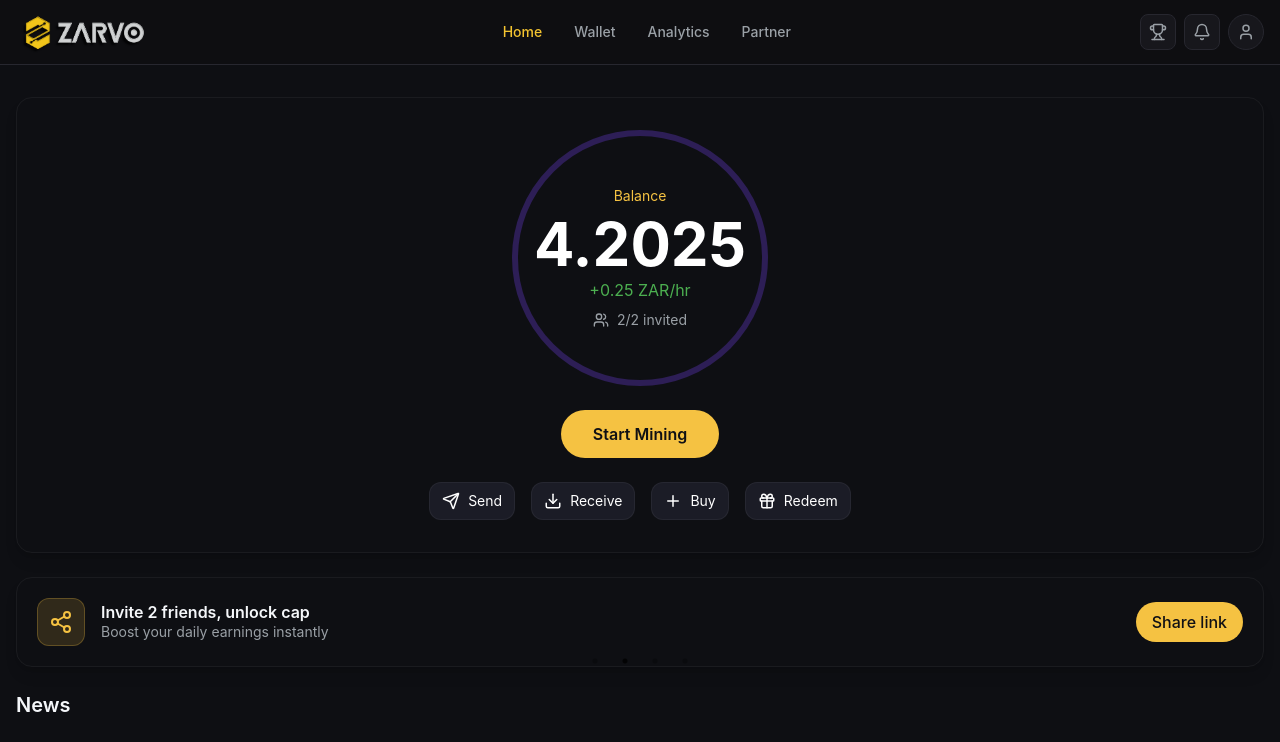
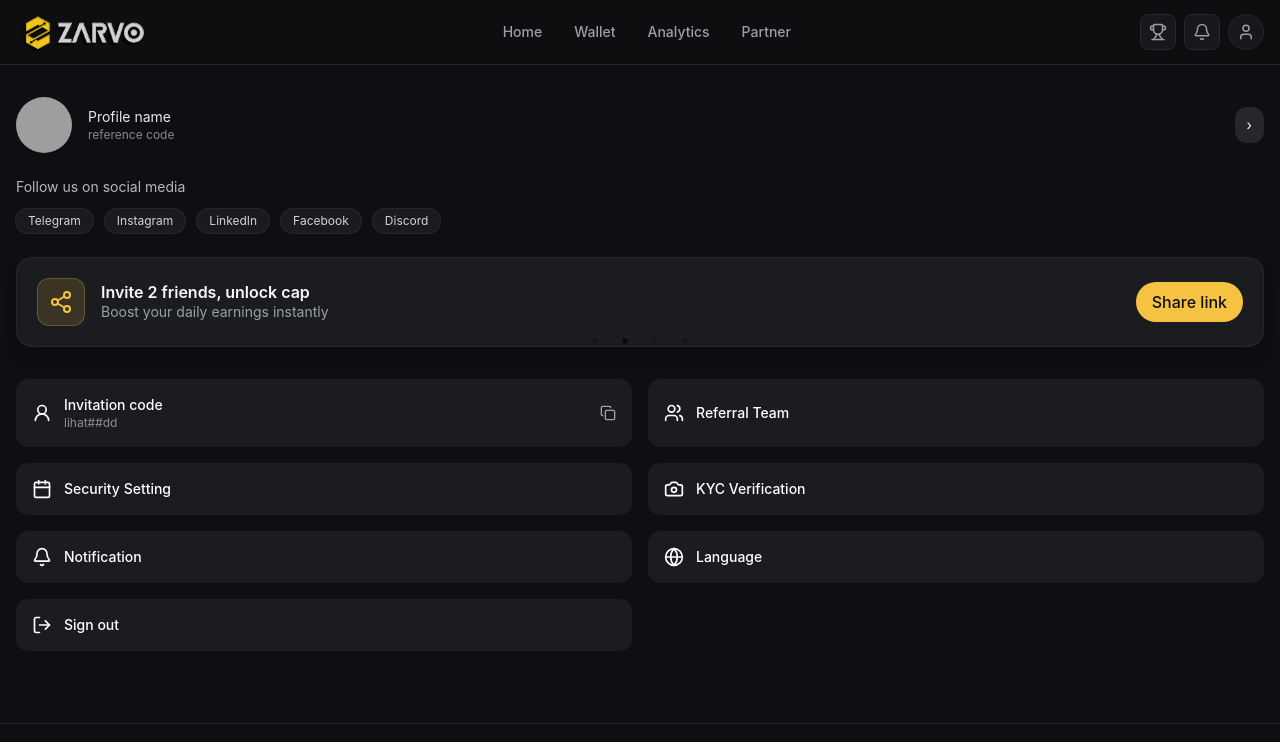
Before and after one commit to lihazkhan1214/Zarvo-website, a React (Vite) app: page /profile in a window 1280 px wide. Before the commit this address led to /home. Shown: the top 742 px of the page. Built offline with nearby package versions, Linux system fonts and the light colour scheme; grey boxes are pictures that could not be loaded.

Commit message:
"complete profile"

```diff
--- a/src/app/modules/home/components/InviteSlider.tsx
+++ b/src/app/modules/home/components/InviteSlider.tsx
@@ -4,8 +4,11 @@ import "slick-carousel/slick/slick.css";
 import "slick-carousel/slick/slick-theme.css";
 import { Share2, TrendingUp } from "lucide-react";
 import { Card } from "../../../../components/Card";
+type InviteSliderProps = {
+  bg?: string; // optional string prop
+};
 
-const InviteSlider = () => {
+const InviteSlider: React.FC<InviteSliderProps> = ({ bg }) => {
   const settings = useMemo(
     () => ({
       arrows: false,
@@ -48,7 +51,7 @@ const InviteSlider = () => {
   ];
 
   return (
-    <Card className="p-5">
+    <Card className={`${bg ? `bg-[${bg}]` : ""} p-5 `}>
       <Slider {...settings}>
         {slides.map((s, i) => (
           <div key={i}>
--- /dev/null
+++ b/src/app/modules/profile/ProfilePage.tsx
@@ -0,0 +1,111 @@
+import { useState } from "react";
+import { Link } from "react-router-dom";
+import {
+  User2,
+  Users,
+  Calendar,
+  Camera,
+  Bell,
+  Globe,
+  LogOut,
+  Copy,
+} from "lucide-react";
+import Wrapper from "../../../components/Wrapper";
+import Avatar from "./componets/Avatar";
+import Tile from "./componets/Tile";
+import SignOutModal from "./componets/SignOutModal";
+import InviteSlider from "../home/components/InviteSlider";
+
+function ProfilePage() {
+  const [showSignout, setShowSignout] = useState(false);
+
+  return (
+    <Wrapper>
+      {/* Profile Header */}
+      <div className="flex items-center gap-4">
+        <Avatar size={56} src="https://i.pravatar.cc/150?img=3" />
+        <div className="flex-1">
+          <div className="text-sm text-white/90">Profile name</div>
+          <div className="text-xs text-white/50">reference code</div>
+        </div>
+        <Link
+          to="/profile/detail"
+          className="rounded-xl bg-white/10 px-3 py-2 text-sm hover:bg-white/15"
+        >
+          ›
+        </Link>
+      </div>
+
+      {/* Socials */}
+      <div className="mt-6">
+        <p className="text-sm text-white/70">Follow us on social media</p>
+        <div className="mt-3 flex flex-wrap gap-3 text-xs">
+          {["Telegram", "Instagram", "LinkedIn", "Facebook", "Discord"].map(
+            (s) => (
+              <span
+                key={s}
+                className="rounded-full bg-white/5 px-3 py-1 ring-1 ring-white/10 text-white/80"
+              >
+                {s}
+              </span>
+            )
+          )}
+        </div>
+      </div>
+
+      <InviteSlider bg="#1A1C20" />
+
+      {/* Settings List */}
+      <div className="mt-8 grid gap-4 sm:grid-cols-2">
+        <Tile
+          icon={<User2 className="h-5 w-5" />}
+          title="Invitation code"
+          subtitle="lihat##dd"
+          right={<Copy className="h-4 w-4" />}
+        />
+        <Tile
+          icon={<Users className="h-5 w-5" />}
+          title="Referral Team"
+          to="/profile/team"
+        />
+        <Tile
+          icon={<Calendar className="h-5 w-5" />}
+          title="Security Setting"
+          to="/profile/security"
+        />
+        <Tile
+          icon={<Camera className="h-5 w-5" />}
+          title="KYC Verification"
+          to="/profile/edit"
+        />
+        <Tile
+          icon={<Bell className="h-5 w-5" />}
+          title="Notification"
+          to="/profile/notifications"
+        />
+        <Tile
+          icon={<Globe className="h-5 w-5" />}
+          title="Language"
+          to="/profile/language"
+        />
+        <Tile
+          icon={<LogOut className="h-5 w-5" />}
+          title="Sign out"
+          onClick={() => setShowSignout(true)}
+        />
+      </div>
+
+      {/* Sign Out Modal */}
+      <SignOutModal
+        open={showSignout}
+        onCancel={() => setShowSignout(false)}
+        onConfirm={() => {
+          setShowSignout(false);
+          alert("signed out");
+        }}
+      />
+    </Wrapper>
+  );
+}
+
+export default ProfilePage;
--- /dev/null
+++ b/src/app/modules/profile/componets/Avatar.tsx
@@ -0,0 +1,15 @@
+type AvatarProps = {
+  size: number;
+  src: string;
+};
+
+export default function Avatar({ size, src }: AvatarProps) {
+  return (
+    <img
+      src={src}
+      alt="avatar"
+      className="rounded-full"
+      style={{ width: size, height: size }}
+    />
+  );
+}
--- /dev/null
+++ b/src/app/modules/profile/componets/SignOutModal.tsx
@@ -0,0 +1,35 @@
+type SignOutModalProps = {
+  open: boolean;
+  onCancel: () => void;
+  onConfirm: () => void;
+};
+
+export default function SignOutModal({
+  open,
+  onCancel,
+  onConfirm,
+}: SignOutModalProps) {
+  if (!open) return null;
+
+  return (
+    <div className="fixed inset-0 flex items-center justify-center bg-black/50">
+      <div className="rounded-xl bg-[#1A1C20] p-6 text-white shadow-lg">
+        <p className="mb-4">Are you sure you want to sign out?</p>
+        <div className="flex gap-3">
+          <button
+            onClick={onCancel}
+            className="rounded-lg bg-gray-600 px-4 py-2 hover:bg-gray-500"
+          >
+            Cancel
+          </button>
+          <button
+            onClick={onConfirm}
+            className="rounded-lg bg-red-500 px-4 py-2 hover:bg-red-400"
+          >
+            Sign out
+          </button>
+        </div>
+      </div>
+    </div>
+  );
+}
--- /dev/null
+++ b/src/app/modules/profile/componets/Tile.tsx
@@ -0,0 +1,42 @@
+import { Link } from "react-router-dom";
+import clsx from "clsx";
+
+type TileProps = {
+  icon: React.ReactNode;
+  title: string;
+  subtitle?: string;
+  right?: React.ReactNode;
+  onClick?: () => void;
+  to?: string;
+};
+
+export default function Tile({
+  icon,
+  title,
+  subtitle,
+  right,
+  onClick,
+  to,
+}: TileProps) {
+  const WrapperTag: any = to ? Link : "div";
+
+  return (
+    <WrapperTag
+      to={to}
+      onClick={onClick}
+      className={clsx(
+        "flex items-center gap-3 rounded-xl bg-[#1A1C20] p-4 transition",
+        "hover:bg-[#23252b] cursor-pointer"
+      )}
+    >
+      <div className="shrink-0">{icon}</div>
+      <div className="flex-1">
+        <div className="text-sm font-medium text-white">{title}</div>
+        {subtitle && (
+          <div className="text-xs text-white/50 truncate">{subtitle}</div>
+        )}
+      </div>
+      {right && <div className="shrink-0 text-white/60">{right}</div>}
+    </WrapperTag>
+  );
+}
--- /dev/null
+++ b/src/app/pages/ProfilePageWrapper.tsx
@@ -0,0 +1,11 @@
+import ProfilePage from "../modules/profile/ProfilePage";
+
+function ProfilePageWrapper() {
+  return (
+    <>
+      <ProfilePage />
+    </>
+  );
+}
+
+export default ProfilePageWrapper;
--- a/src/app/routing/AppRoutes.tsx
+++ b/src/app/routing/AppRoutes.tsx
@@ -15,6 +15,7 @@ import TransactionPageWrapper from "../pages/TransactionPageWrapper";
 import NotificationPageWrapper from "../pages/NotificationPageWrapper";
 import RefferalPageWrapper from "../pages/RefferalPageWrapper";
 import RewardPageWrapper from "../pages/RewardPageWrapper";
+import ProfilePageWrapper from "../pages/ProfilePageWrapper";
 
 const AppRoutes: React.FC = () => {
   return (
@@ -42,6 +43,7 @@ const AppRoutes: React.FC = () => {
             <Route path="/notification" element={<NotificationPageWrapper />} />
             <Route path="/refferal" element={<RefferalPageWrapper />} />
             <Route path="/rewards" element={<RewardPageWrapper />} />
+            <Route path="/profile" element={<ProfilePageWrapper />} />
           </Route>
         </Route>
       </Routes>
```
